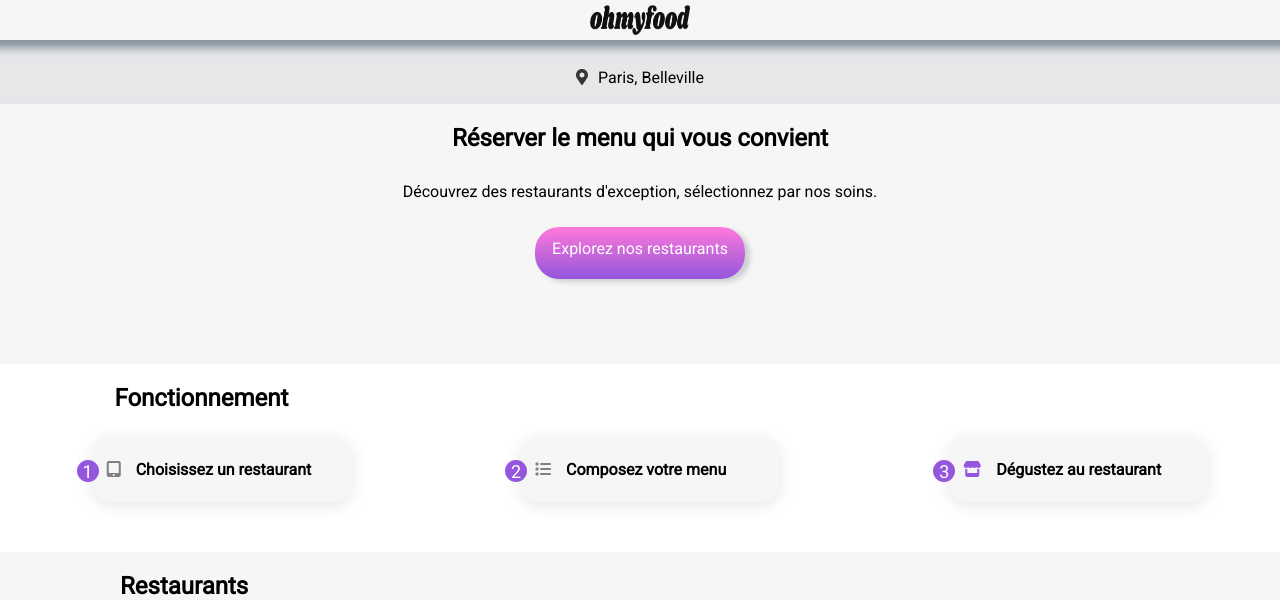
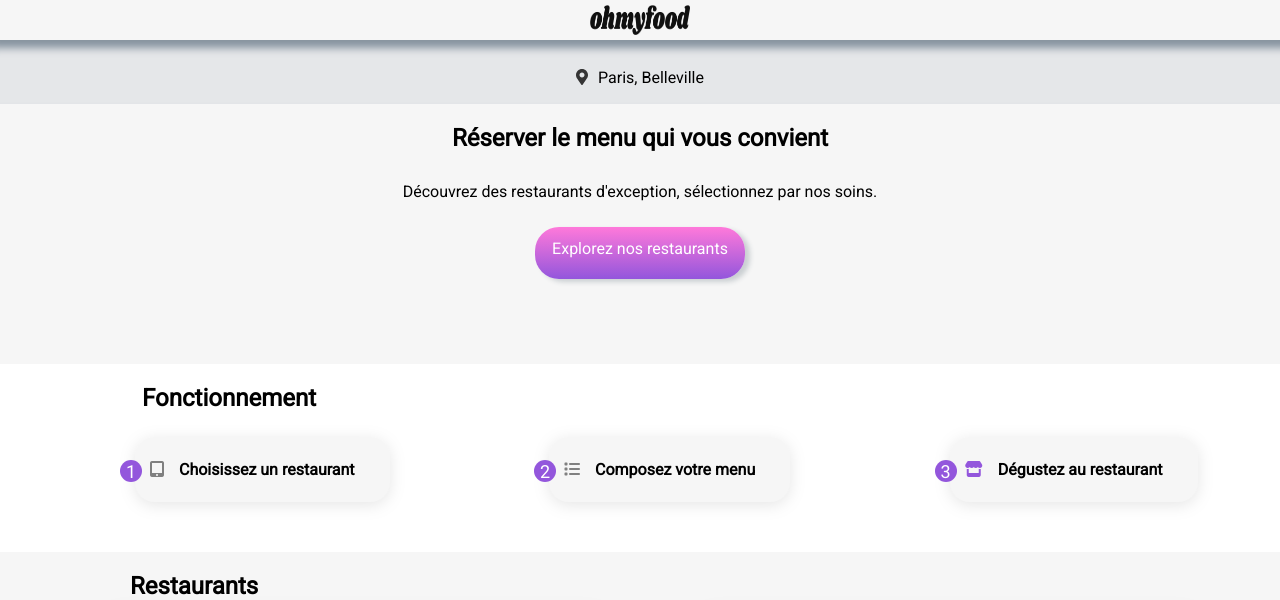
Before and after one commit to ELODIE-74/ohmyfood, a plain HTML site: page index.html in a window 1280 px wide. Shown: the top 600 px of the page. Drawn offline with Linux system fonts and the light colour scheme; a web font is replaced by a local one.

Commit message:
retouche fonctionnement marges 27112023

```diff
--- a/assets/SASS/composant/buttonfonctionnement.scss
+++ b/assets/SASS/composant/buttonfonctionnement.scss
@@ -66,21 +66,24 @@
     }
   }
   @media only screen and (min-width: 1024px) {
+    padding-left: 30px;
     .Orientationalignement {
       display: flex;
-      justify-content: space-around;
+      justify-content: space-between;
       margin-left: 10px;
+      margin-right: 10px;
       margin-bottom: 50px;
+      padding-right: 80px;
+      padding-left: 80px;
+      width: 85%;
     }
 
     .alignement {
-      padding-left: 15px;
-      padding-right: 15px;
       .chiffre {
         margin-top: 28px;
       }
       .btnPaintMenu {
-        width: 260px;
+        width: 100%;
         padding: 15px;
         margin-top: 5px;
         margin-right: 5px;
@@ -88,8 +91,8 @@
     }
 
     h2 {
-      display: flex;
-      margin-left: 8%;
+      flex-grow: 1;
+      margin-left: 100px;
     }
     .fa-store {
       color: var(--color-primary);
--- a/assets/SASS/composant/cardsrestaurants.scss
+++ b/assets/SASS/composant/cardsrestaurants.scss
@@ -1,6 +1,7 @@
 .Restaurants-cardsNew {
   @media only screen and (min-width: 1024px) {
     padding-bottom: 10px;
+    padding-left: 30px;
     .cards {
       width: 85%;
       height: 310px;
@@ -33,7 +34,7 @@
     }
     .title {
       flex-grow: 1;
-      padding-left: 120px;
+      padding-left: 100px;
     }
   }
   display: flex;
```
Also changed, not shown: assets/CSS/style.css, 1 other file.
